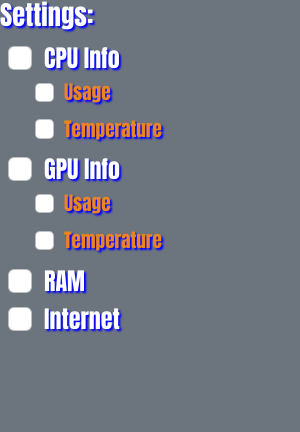
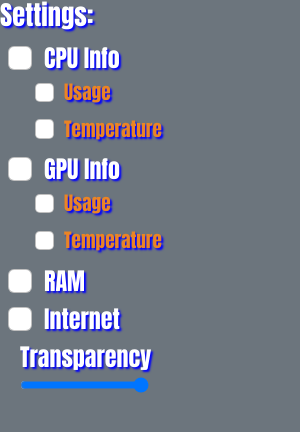
Before and after one commit to showBeginner/electron_Application, an Electron app: page DevicesSensor/src/setting.html in a window 300 px wide. Drawn offline with nearby package versions, Linux system fonts and the light colour scheme.

Commit message:
Update transparency style

```diff
--- a/DevicesSensor/src/setting.html
+++ b/DevicesSensor/src/setting.html
@@ -6,6 +6,7 @@
     <meta name="viewport" content="width=device-width, initial-scale=1.0">
     <link rel="stylesheet" href="../node_modules/bootstrap/dist/css/bootstrap.min.css">
     <link rel="stylesheet" href="./setting.css">
+    <link rel="stylesheet" href="../node_modules/bootstrap-icons/font/bootstrap-icons.css">
     <script src="../node_modules/bootstrap/dist/js/bootstrap.bundle.min.js"></script>
     <title>Setting</title>
 </head>
@@ -78,6 +79,12 @@
                         </span>
                       </div>
                 </dt>
+                <dt>
+                    <span class="form-check-label" for="flexCheckDefault">
+                      Transparency
+                    </span>
+                </dt>
+                <input type="range" style="position:relative; height: 20px;left: 20px;" min="0.5" max="1" step="0.1" value="1">
 
             </dl>
 
```
